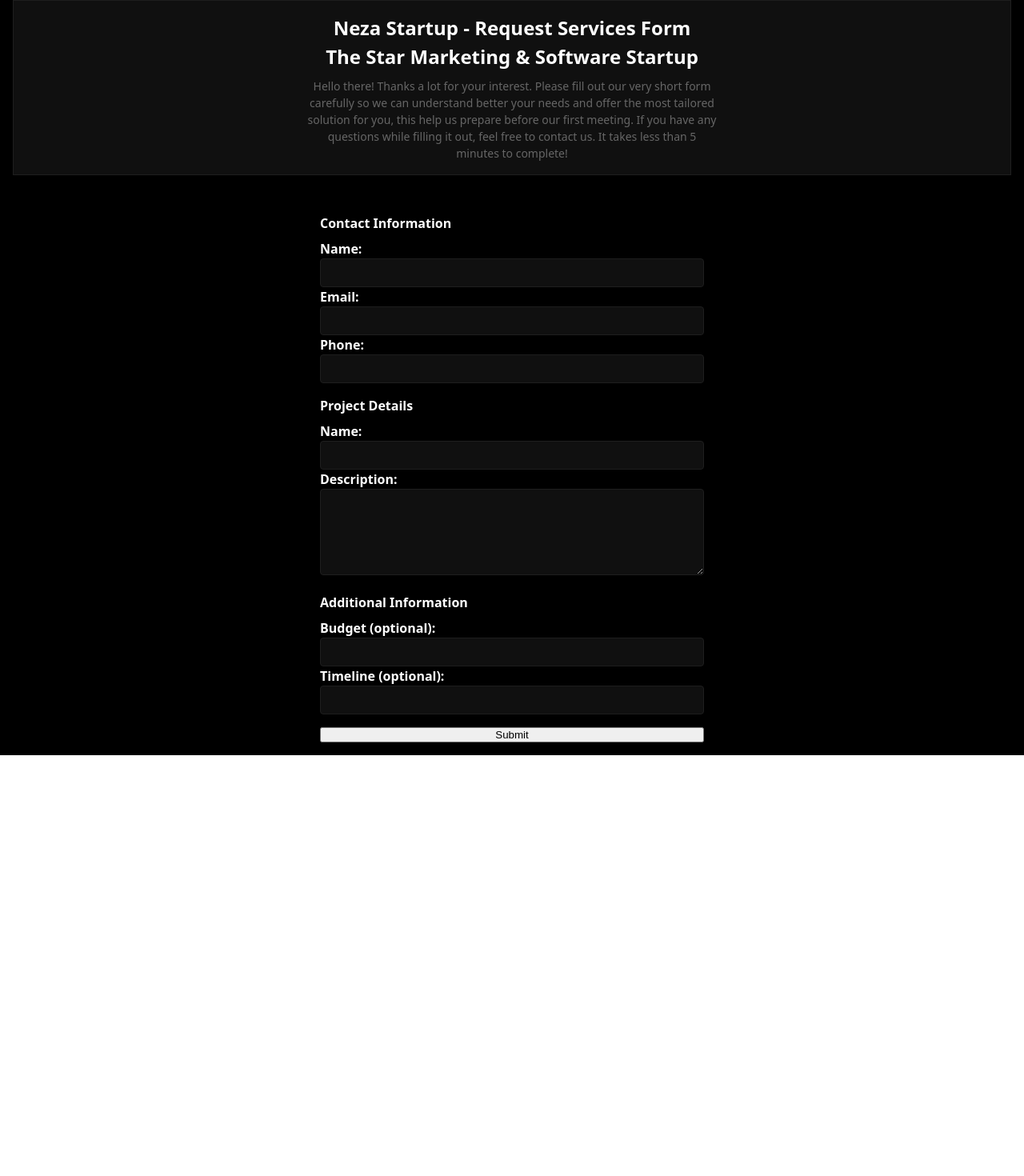
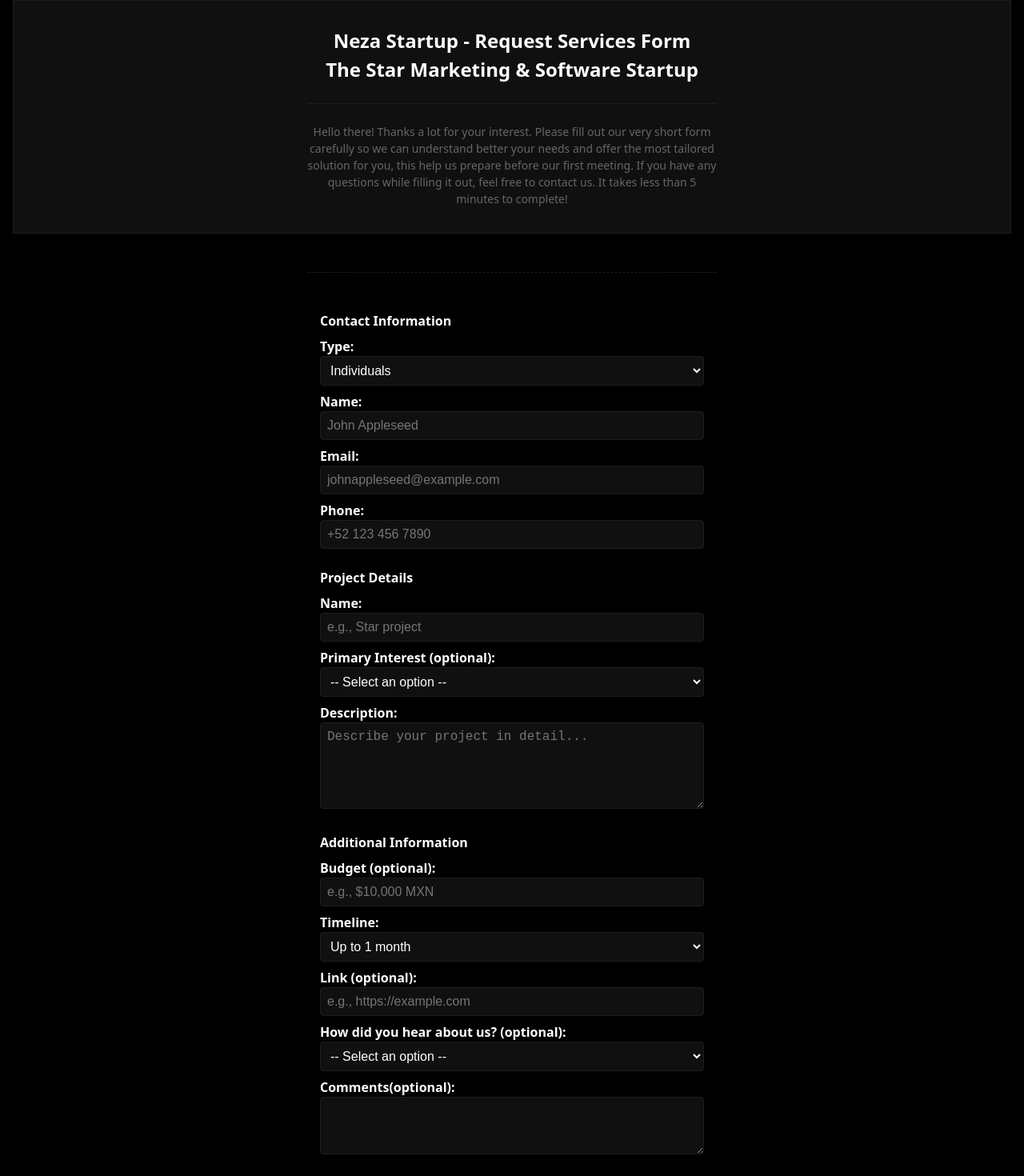
Before and after one commit to neza-startup/neza-startup, a React (Vite) app: page /form in a window 1280 px wide. Shown: the top 1470 px of the page at 80% size. Before the commit the page ends 944 px from the top, so only its background shows below. Built offline with nearby package versions, Linux system fonts and the light colour scheme.

Commit message:
Added form page DB
working, still needs improvements

```diff
--- a/src/pages/Form.jsx
+++ b/src/pages/Form.jsx
@@ -1,46 +1,162 @@
+import { useRef, useState } from 'react';
 import styles from '../styles/Form.module.css';
 
 function Form() {
+
+  const formRef = useRef(null);
+  const [formData, setFormData] = useState({
+    type: 'individuals',
+    name: '',
+    email: '',
+    phone: '',
+    subject: '',
+    message: '',
+    budget: '',
+    timeline: 'Up to 1 month',
+    link: '',
+    channel: '',
+    comments: ''
+  });
+
+  const handleChange = (e) => {
+    const { name, value } = e.target;
+    setFormData(prevData => ({
+      ...prevData,
+      [name]: value
+    }));
+  }
+
+  const handleSubmit = async (e) => {
+    e.preventDefault();
+
+    try {
+      const response = await fetch('/api/form', {
+        method: 'POST',
+        headers: { 'Content-Type': 'application/json' },
+        body: JSON.stringify(formData)
+      });
+
+      if (response.ok) {
+        alert('Form submitted successfully!');
+        setFormData({
+          type: '',
+          name: '',
+          email: '',
+          phone: '',
+          subject: '',
+          message: '',
+          budget: '',
+          timeline: '',
+          link: '',
+          comments: ''
+        });
+      } else {
+        const errorData = await response.json();
+        alert(`Error submitting form: ${errorData.message}`);
+      }
+    } catch (error) {
+      console.error('Error submitting form:', error);
+      alert('An unexpected error occurred. Please try again later.');
+    }
+  };
+
   return (
     <section className={styles.formContainer}>
       <header>
         <h1>Neza Startup - Request Services Form</h1>
         <h2>The Star Marketing & Software Startup</h2>
+        <hr />
         <p>Hello there! Thanks a lot for your interest. Please fill out our very short form carefully so we can understand better your needs and offer the most tailored solution for you, this help us prepare before our first meeting. If you have any questions while filling it out, feel free to contact us. It takes less than 5 minutes to complete!</p>
       </header>
-      <form action="/api/contact" method="POST">
+
+      <hr />
+
+      <form ref={formRef} className={styles.form} onSubmit={handleSubmit}>
         <fieldset>
 
           <legend>Contact Information</legend>
 
+          <label htmlFor="type">Type:</label>
+          <select id="type" name="type" required value={formData.type} onChange={handleChange}>
+            <option value="individuals" selected>Individuals</option>
+            <option value="business">Business</option>
+          </select>
+
           <label htmlFor="name">Name:</label>
-          <input type="text" id="name" name="name" required />
+          <input type="text" id="name" name="name" required value={formData.name} onChange={handleChange} placeholder='John Appleseed' />
 
           <label htmlFor="email">Email:</label>
-          <input type="email" id="email" name="email" required />
+          <input type="email" id="email" name="email" required value={formData.email} onChange={handleChange} placeholder='johnappleseed@example.com' />
 
           <label htmlFor="phone">Phone:</label>
-          <input type="tel" id="phone" name="phone" required />
+          <input type="tel" id="phone" name="phone" required value={formData.phone} onChange={handleChange} placeholder='+52 123 456 7890' />
         </fieldset>
 
         <fieldset>
           <legend>Project Details</legend>
 
           <label htmlFor="subject">Name:</label>
-          <input type="text" id="subject" name="subject" required />
+          <input type="text" id="subject" name="subject" required value={formData.subject} onChange={handleChange} placeholder='e.g., Star project' />
+
+          <label htmlFor='interest'>Primary Interest (optional):</label>
+          <select id="interest" name="interest" value={formData.interest} onChange={handleChange} required>
+            <optgroup label="Software">
+              <option value="">-- Select an option --</option>
+              <option value="software">Landing Page</option>
+              <option value="software">E-commerce</option>
+              <option value="software">Web Application</option>
+              <option value="software">Dashboard</option>
+              <option value="software">Mobile Application</option>
+            </optgroup>
+            <optgroup label="Marketing">
+              <option value="marketing">Marketing Strategy</option>
+              <option value="marketing">Social Media Management</option>
+              <option value="marketing">Content Creation</option>
+              <option value="marketing">Branding</option>
+              <option value="marketing">Advertising</option>
+            </optgroup>
+            <optgroup label="Both">
+              <option value="both">Software & Marketing</option>
+            </optgroup>
+          </select>
 
           <label htmlFor="message">Description:</label>
-          <textarea id="message" name="message" rows="5" required></textarea>
+          <textarea id="message" name="message" rows="5" required value={formData.message} onChange={handleChange} placeholder='Describe your project in detail...'></textarea>
         </fieldset>
 
         <fieldset>
           <legend>Additional Information</legend>
 
           <label htmlFor="budget">Budget (optional):</label>
-          <input type="text" id="budget" name="budget" />
+          <input type="text" id="budget" name="budget" value={formData.budget} onChange={handleChange} placeholder='e.g., $10,000 MXN' />
 
-          <label htmlFor="timeline">Timeline (optional):</label>
-          <input type="text" id="timeline" name="timeline" />
+          <label htmlFor="timeline">Timeline:</label>
+          <select id="timeline" name="timeline" value={formData.timeline} onChange={handleChange} required>
+            <option value="Up to 1 month">Up to 1 month</option>
+            <option value="Between 1 and 3 months">Between 1 and 3 months</option>
+            <option value="From 3 to 6 months">From 3 to 6 months</option>
+            <option value="Around 6 to 12 months">Around 6 to 12 months</option>
+            <option value="Over 1 year">Over 1 year</option>
+          </select>
+          {/* <input type="text" id="timeline" name="timeline" value={formData.timeline} onChange={handleChange} placeholder='e.g., 3 months' /> */}
+
+          <label htmlFor="link">Link (optional):</label>
+          <input type="text" id="link" name="link" value={formData.link} onChange={handleChange} placeholder='e.g., https://example.com' />
+
+          <label htmlFor="channel">How did you hear about us? (optional):</label>
+          <select id="channel" name="channel" value={formData.channel} onChange={handleChange}>
+            <option value="">-- Select an option --</option>
+            <option value="social_media">Social Media</option>
+            <option value="referral">Referral</option>
+            <option value="search_engine">Search Engine</option>
+            {/* <option value="advertisement">Advertising (e.g., billboards, posters, or screens)</option> */}
+            <option value="other">Other</option>
+          </select>
+
+          <label htmlFor="comments">Comments(optional):</label>
+          <textarea id="comments" name="comments" rows="3" value={formData.comments} onChange={handleChange}></textarea>
+
+          {/* <p>We understand that budget and timeline can vary, so feel free to provide any information you have. This will help us better understand your needs and provide a more accurate proposal.</p> */}
         </fieldset>
 
         {/* <fieldset>
@@ -66,6 +182,10 @@
           </label>
         </fieldset> */}
 
+        <hr />
+
+        <span>Almost there, you are one click away from turning your project into a reality!</span>
+
         <button type="submit">Submit</button>
       </form>
     </section>
--- a/src/styles/Form.module.css
+++ b/src/styles/Form.module.css
@@ -23,7 +23,7 @@
     justify-content: center;
     align-items: center;
     text-align: center;
-    padding: 1rem 0;
+    padding: 2rem 0;
     /* background-color: #f5f5f5; */
     border: 1px solid #1E1E1E;
     background-color:
@@ -38,12 +38,29 @@
       margin-bottom: 0.5rem;
     }
 
+    hr {
+      width: 100%;
+      max-width: 32rem;
+      border: none;
+      border-top: 1px solid #1E1E1E;
+      margin: 1rem 0;
+    }
+
     p {
       display: block;
       font-size: 0.875rem;
       color: #666;
       max-width: 64ch;
+      margin-top: 0.5rem;
     }
+  }
+
+  hr {
+    width: 100%;
+    max-width: 32rem;
+    border: none;
+    border-top: 1px dashed #1E1E1E;
+    margin: 1rem 0;
   }
 
   form {
@@ -64,11 +81,11 @@
 
       label {
         font-weight: bold;
-        margin-bottom: 0.5rem;
+        margin-bottom: 0.5rem !important;
       }
 
-      input,
-      textarea {
+      select {
+        margin-bottom: 0.5rem !important;
         width: 100%;
         padding: 0.5rem;
         border-radius: 4px;
@@ -83,19 +100,82 @@
         ;
       }
 
-      button {
-        padding: 0.75rem;
-        background-color: var(--secondary-color);
-        color: var(--primary-color);
-        border: none;
+      input,
+      textarea {
+        margin-bottom: 0.5rem !important;
+        width: 100%;
+        padding: 0.5rem;
         border-radius: 4px;
-        cursor: pointer;
+        border: 1px solid #ccc;
         font-size: 1rem;
+        border: 1px solid #1E1E1E;
+        color: white;
+        background-color:
+          /* light-dark(hsla(0, 0%, 98%, 0.8), */
+          hsla(240, 2%, 8%, 0.8)
+          /* ) */
+        ;
+      }
 
+    }
+
+    button {
+      /* display: flex;
+            align-items: center; */
+
+      display: inline-flex;
+      align-items: center;
+      max-width: fit-content;
+      justify-content: center;
+      /* gap: 0.5rem; */
+      /* padding: 0.75rem 1.5rem; */
+      /* padding: 0.5rem 1rem; */
+      padding: 0.75rem 1.5rem;
+      font-size: 1.2rem;
+      font-weight: 500;
+      color: var(--primary-color);
+      /* background-color: #18181b; */
+      background-color: var(--secondary-color);
+      border: none;
+      border-radius: 5rem;
+      cursor: pointer;
+      transition: all 0.3s ease-in-out;
+
+      /* gap: 0.5rem; */
+
+      /* @media (hover: hover) and (pointer: fine) {
+              &:hover {
+                background-color: #333;
+              }
+            } */
+
+      &:disabled {
+        cursor: not-allowed;
+        font-weight: 500;
+        transition: none;
+      }
+
+      /* .icon {
+              font-size: 1.2rem;
+            } */
+
+      .loadingSpinner {
+        width: 1rem;
+        height: 1rem;
+        border: 2px solid transparent;
+        border-top-color: currentColor;
+        border-radius: 50%;
+        animation: spin 0.8s linear infinite;
+      }
+
+      @media(hover: hover) and (pointer: fine) {
         &:hover {
-          background-color: var(--secondary-color-dark);
-          color: white;
+          background-color: #1D4ED8;
         }
+      }
+
+      &:disabled {
+        background-color: hsla(222, 78%, 56%, 0.5) !important;
       }
     }
   }
```
Also changed, not shown: 1 other file (tests, documents, lock files or other folders).
